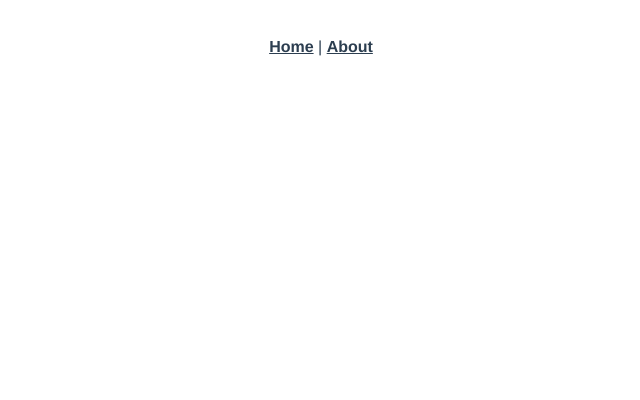
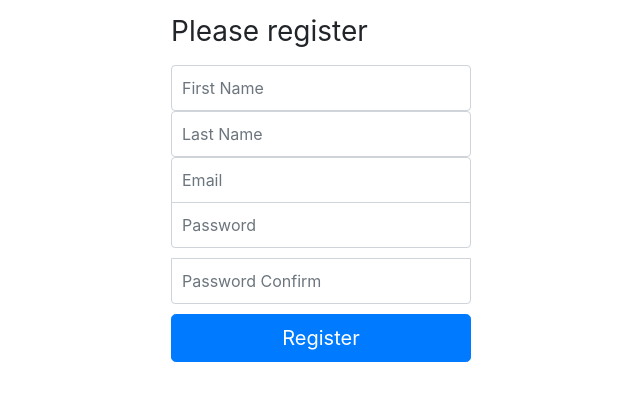
Before and after one commit to radish-miyazaki/laravel-vue-frontend-influencer, a Vue app: page /register in a window 1280 px wide. Before the commit this address had no page. Shown: the top 400 px of the page, without its empty margins (319-959 px from the left). Built offline with nearby package versions, Linux system fonts and the light colour scheme.

Commit message:
create Home & Login,  Register page

```diff
--- a/public/index.html
+++ b/public/index.html
@@ -5,6 +5,7 @@
     <meta http-equiv="X-UA-Compatible" content="IE=edge">
     <meta name="viewport" content="width=device-width,initial-scale=1.0">
     <link rel="icon" href="<%= BASE_URL %>favicon.ico">
+      <link rel="stylesheet" href="https://stackpath.bootstrapcdn.com/bootstrap/4.5.0/css/bootstrap.min.css" integrity="sha384-9aIt2nRpC12Uk9gS9baDl411NQApFmC26EwAOH8WgZl5MYYxFfc+NcPb1dKGj7Sk" crossorigin="anonymous">
     <title><%= htmlWebpackPlugin.options.title %></title>
   </head>
   <body>
--- a/src/App.vue
+++ b/src/App.vue
@@ -1,30 +1,3 @@
 <template>
-  <div id="nav">
-    <router-link to="/">Home</router-link> |
-    <router-link to="/about">About</router-link>
-  </div>
   <router-view/>
 </template>
-
-<style>
-#app {
-  font-family: Avenir, Helvetica, Arial, sans-serif;
-  -webkit-font-smoothing: antialiased;
-  -moz-osx-font-smoothing: grayscale;
-  text-align: center;
-  color: #2c3e50;
-}
-
-#nav {
-  padding: 30px;
-}
-
-#nav a {
-  font-weight: bold;
-  color: #2c3e50;
-}
-
-#nav a.router-link-exact-active {
-  color: #42b983;
-}
-</style>
--- /dev/null
+++ b/src/components/Header.vue
@@ -0,0 +1,22 @@
+<template>
+  <section class="jumbotron text-center">
+    <div class="container">
+      <h1 class="jumbotron-heading">Welocom</h1>
+      <p class="lead text-muted">Share links and earn 10% of the product price!</p>
+      <p>
+        <router-link to="/login" class="btn btn-primary my-2">Login</router-link>
+        <router-link to="register" class="btn btn-secondary my-2">Register</router-link>
+      </p>
+    </div>
+  </section>
+</template>
+
+<script>
+export default {
+  name: "Header"
+}
+</script>
+
+<style scoped>
+
+</style>
--- a/src/components/HelloWorld.vue
+++ /dev/null
@@ -1,63 +0,0 @@
-<template>
-  <div class="hello">
-    <h1>{{ msg }}</h1>
-    <p>
-      For a guide and recipes on how to configure / customize this project,<br>
-      check out the
-      <a href="https://cli.vuejs.org" target="_blank" rel="noopener">vue-cli documentation</a>.
-    </p>
-    <h3>Installed CLI Plugins</h3>
-    <ul>
-      <li><a href="https://github.com/vuejs/vue-cli/tree/dev/packages/%40vue/cli-plugin-babel" target="_blank" rel="noopener">babel</a></li>
-      <li><a href="https://github.com/vuejs/vue-cli/tree/dev/packages/%40vue/cli-plugin-router" target="_blank" rel="noopener">router</a></li>
-      <li><a href="https://github.com/vuejs/vue-cli/tree/dev/packages/%40vue/cli-plugin-vuex" target="_blank" rel="noopener">vuex</a></li>
-      <li><a href="https://github.com/vuejs/vue-cli/tree/dev/packages/%40vue/cli-plugin-eslint" target="_blank" rel="noopener">eslint</a></li>
-      <li><a href="https://github.com/vuejs/vue-cli/tree/dev/packages/%40vue/cli-plugin-typescript" target="_blank" rel="noopener">typescript</a></li>
-    </ul>
-    <h3>Essential Links</h3>
-    <ul>
-      <li><a href="https://vuejs.org" target="_blank" rel="noopener">Core Docs</a></li>
-      <li><a href="https://forum.vuejs.org" target="_blank" rel="noopener">Forum</a></li>
-      <li><a href="https://chat.vuejs.org" target="_blank" rel="noopener">Community Chat</a></li>
-      <li><a href="https://twitter.com/vuejs" target="_blank" rel="noopener">Twitter</a></li>
-      <li><a href="https://news.vuejs.org" target="_blank" rel="noopener">News</a></li>
-    </ul>
-    <h3>Ecosystem</h3>
-    <ul>
-      <li><a href="https://router.vuejs.org" target="_blank" rel="noopener">vue-router</a></li>
-      <li><a href="https://vuex.vuejs.org" target="_blank" rel="noopener">vuex</a></li>
-      <li><a href="https://github.com/vuejs/vue-devtools#vue-devtools" target="_blank" rel="noopener">vue-devtools</a></li>
-      <li><a href="https://vue-loader.vuejs.org" target="_blank" rel="noopener">vue-loader</a></li>
-      <li><a href="https://github.com/vuejs/awesome-vue" target="_blank" rel="noopener">awesome-vue</a></li>
-    </ul>
-  </div>
-</template>
-
-<script lang="ts">
-import { defineComponent } from 'vue';
-
-export default defineComponent({
-  name: 'HelloWorld',
-  props: {
-    msg: String,
-  },
-});
-</script>
-
-<!-- Add "scoped" attribute to limit CSS to this component only -->
-<style scoped>
-h3 {
-  margin: 40px 0 0;
-}
-ul {
-  list-style-type: none;
-  padding: 0;
-}
-li {
-  display: inline-block;
-  margin: 0 10px;
-}
-a {
-  color: #42b983;
-}
-</style>
--- /dev/null
+++ b/src/components/Nav.vue
@@ -0,0 +1,16 @@
+<template>
+  <div class="d-flex flex-column flex-md-row align-items-center p-3 px-md-4 mb-3 border-bottom shadow-sm">
+    <router-link to="/" class="navbar-brand my-0 mr-md-auto font-weight-normal">
+      Influencer
+    </router-link>
+    <router-link to="/login" class="btn btn-outline-primary">
+      Login
+    </router-link>
+  </div>
+</template>
+
+<script>
+export default {
+  name: "Nav"
+}
+</script>
--- /dev/null
+++ b/src/pages/Home.vue
@@ -0,0 +1,39 @@
+<template>
+  <div>
+    <Header />
+    <div class="album py-5 bg-light">
+      <div class="container">
+        <div class="row">
+          <div class="col-md-4">
+            <div class="card mb-4 shadow-sm">
+              <img class="card-img-top" data-src="holder.js/100px225?theme=thumb&bg=55595c&fg=eceeef&text=Thumbnail" alt="Card image cap">
+              <div class="card-body">
+                <p class="card-text">これは写真の解説文付きのカードです。自然に説明を加えることができます。しかしこの文章は少し長いかもしれません。</p>
+                <div class="d-flex justify-content-between align-items-center">
+                  <div class="btn-group">
+                    <button type="button" class="btn btn-sm btn-outline-secondary">見る</button>
+                    <button type="button" class="btn btn-sm btn-outline-secondary">編集</button>
+                  </div>
+                  <small class="text-muted">9分</small>
+                </div>
+              </div>
+            </div>
+          </div>
+        </div>
+      </div>
+    </div>
+  </div>
+</template>
+
+<script>
+import Header from "@/components/Header.vue";
+
+export default {
+  name: "Home",
+
+  components: {
+    Header,
+  }
+
+}
+</script>
--- /dev/null
+++ b/src/pages/Layout.vue
@@ -0,0 +1,19 @@
+<template>
+  <div>
+    <Nav />
+    <main role="main">
+      <router-view />
+    </main>
+  </div>
+</template>
+
+<script>
+import Nav from "@/components/Nav.vue";
+
+export default {
+  name: "Layout",
+  components: {
+    Nav,
+  }
+}
+</script>
--- /dev/null
+++ b/src/pages/Login.vue
@@ -0,0 +1,62 @@
+<template>
+  <form class="form-signin">
+    <h1 class="h3 mb-3 font-weight-normal">Please sign in</h1>
+
+    <input type="email" class="form-control" placeholder="Email" required/>
+
+    <input type="password" class="form-control" placeholder="Password" required/>
+
+    <button class="btn btn-lg btn-primary btn-block" type="submit">Sign in</button>
+  </form>
+</template>
+
+<script>
+export default {
+  name: "Login"
+}
+</script>
+
+<style scoped>
+html,
+body {
+  height: 100%;
+}
+body {
+  display: -ms-flexbox;
+  display: flex;
+  -ms-flex-align: center;
+  align-items: center;
+  padding-top: 40px;
+  padding-bottom: 40px;
+  background-color: #f5f5f5;
+}
+.form-signin {
+  width: 100%;
+  max-width: 330px;
+  padding: 15px;
+  margin: auto;
+}
+.form-signin .checkbox {
+  font-weight: 400;
+}
+.form-signin .form-control {
+  position: relative;
+  box-sizing: border-box;
+  height: auto;
+  padding: 10px;
+  font-size: 16px;
+}
+.form-signin .form-control:focus {
+  z-index: 2;
+}
+.form-signin input[type="email"] {
+  margin-bottom: -1px;
+  border-bottom-right-radius: 0;
+  border-bottom-left-radius: 0;
+}
+.form-signin input[type="password"] {
+  margin-bottom: 10px;
+  border-top-left-radius: 0;
+  border-top-right-radius: 0;
+}
+</style>
--- /dev/null
+++ b/src/pages/Register.vue
@@ -0,0 +1,68 @@
+<template>
+  <form class="form-signin">
+    <h1 class="h3 mb-3 font-weight-normal">Please register</h1>
+
+    <input class="form-control" placeholder="First Name" required/>
+
+    <input class="form-control" placeholder="Last Name" required/>
+
+    <input type="email" class="form-control" placeholder="Email" required/>
+
+    <input type="password" class="form-control" placeholder="Password" required/>
+
+    <input type="password" class="form-control" placeholder="Password Confirm" required/>
+
+    <button class="btn btn-lg btn-primary btn-block" type="submit">Register</button>
+  </form>
+</template>
+
+<script>
+export default {
+  name: "Register"
+}
+</script>
+
+<style scoped>
+html,
+body {
+  height: 100%;
+}
+body {
+  display: -ms-flexbox;
+  display: flex;
+  -ms-flex-align: center;
+  align-items: center;
+  padding-top: 40px;
+  padding-bottom: 40px;
+  background-color: #f5f5f5;
+}
+.form-signin {
+  width: 100%;
+  max-width: 330px;
+  padding: 15px;
+  margin: auto;
+}
+.form-signin .checkbox {
+  font-weight: 400;
+}
+.form-signin .form-control {
+  position: relative;
+  box-sizing: border-box;
+  height: auto;
+  padding: 10px;
+  font-size: 16px;
+}
+.form-signin .form-control:focus {
+  z-index: 2;
+}
+.form-signin input[type="email"] {
+  margin-bottom: -1px;
+  border-bottom-right-radius: 0;
+  border-bottom-left-radius: 0;
+}
+.form-signin input[type="password"] {
+  margin-bottom: 10px;
+  border-top-left-radius: 0;
+  border-top-right-radius: 0;
+}
+</style>
--- a/src/router/index.ts
+++ b/src/router/index.ts
@@ -1,19 +1,17 @@
-import { createRouter, createWebHistory, RouteRecordRaw } from 'vue-router'
-import Home from '../views/Home.vue'
+import { createRouter, createWebHistory, RouteRecordRaw } from 'vue-router';
+import Layout from '@/pages/Layout.vue';
+import Home from '@/pages/Home.vue';
+import Login from '@/pages/Login.vue';
+import Register from '@/pages/Register.vue';
 
 const routes: Array<RouteRecordRaw> = [
-  {
-    path: '/',
-    name: 'Home',
-    component: Home
-  },
-  {
-    path: '/about',
-    name: 'About',
-    // route level code-splitting
-    // this generates a separate chunk (about.[hash].js) for this route
-    // which is lazy-loaded when the route is visited.
-    component: () => import(/* webpackChunkName: "about" */ '../views/About.vue')
+  { path: '/login', component: Login },
+  { path: '/register', component: Register },
+  { path: '/',
+    component: Layout,
+    children: [
+      { path: '', component: Home }
+    ]
   }
 ]
 
--- a/src/views/About.vue
+++ /dev/null
@@ -1,5 +0,0 @@
-<template>
-  <div class="about">
-    <h1>This is an about page</h1>
-  </div>
-</template>
--- a/src/views/Home.vue
+++ /dev/null
@@ -1,18 +0,0 @@
-<template>
-  <div class="home">
-    <img alt="Vue logo" src="../assets/logo.png">
-    <HelloWorld msg="Welcome to Your Vue.js + TypeScript App"/>
-  </div>
-</template>
-
-<script lang="ts">
-import { defineComponent } from 'vue';
-import HelloWorld from '@/components/HelloWorld.vue'; // @ is an alias to /src
-
-export default defineComponent({
-  name: 'Home',
-  components: {
-    HelloWorld,
-  },
-});
-</script>
```
Also changed, not shown: src/assets/logo.png (deleted).
